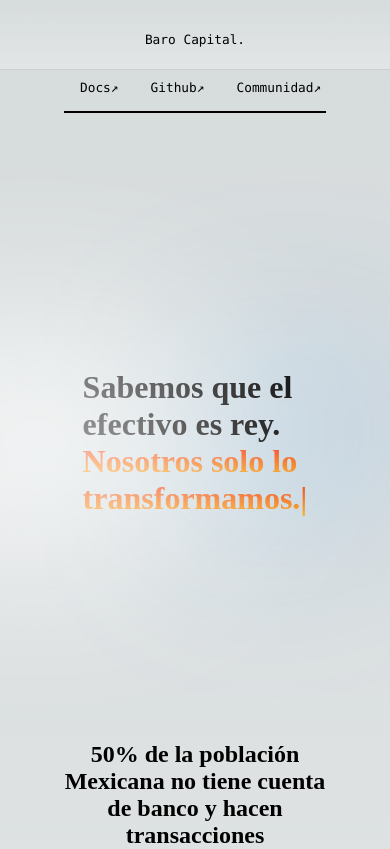
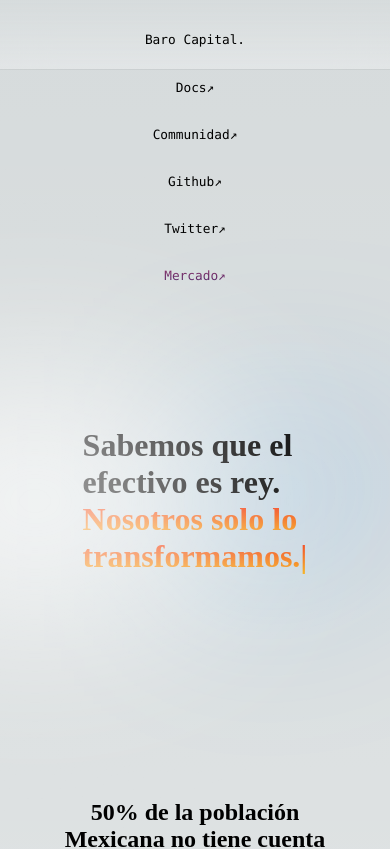
Before and after one commit to barocapital/baro-landing-page, a Next.js app: page / in a window 390 px wide. Shown: the top 849 px of the page. Built offline with nearby package versions, Linux system fonts and the light colour scheme.

Commit message:
agrege el link a el shopify y twitter, el boton a la web app para mintear, y arregle errores cosmeticos en nuestros nombres

```diff
--- a/pages/index.js
+++ b/pages/index.js
@@ -19,8 +19,10 @@ export default function Home() {
         <div className={styles.description}>
           <p>Baro Capital.</p>
           <a target="_blank" rel='noreferrer' href='https://baro-capital-docs-defi.vercel.app/'>Docs↗</a>
+          <a target="_blank" rel='noreferrer' href='https://discord.gg/aWvVwryA2P'>Communidad↗</a>
           <a target="_blank" rel='noreferrer' href='https://github.com/barocapital'>Github↗</a>
-          <a target="_blank" rel='noreferrer' href='https://discord.gg/aWvVwryA2P'>Communidad↗</a>
+          <a target="_blank" rel='noreferrer' href='https://twitter.com/baro_capital'>Twitter↗</a>
+          <a className={styles.marketplacetext} target="_blank" rel='noreferrer' href='https://baro-capital-marketplace.myshopify.com/'>Mercado↗</a>
         </div>
 
         <div className={styles.oneliner}>
@@ -41,7 +43,7 @@ export default function Home() {
           </div>
         </div>
         <h2 className={styles.subtext}>50% de la población Mexicana no tiene cuenta de banco y hacen transacciones principalmente en efectivo. Nuestra misión es incrementar la inclusión financiera a través de una cryptomoneda estable ligada al Peso Mexicano, <span className={styles.gradienttext}>$BARO.</span></h2>
-
+       <a target="_blank" rel='noreferrer' href="https://test-d9i13o2qr-irwingtello.vercel.app/"><button className={styles.card}>Unete a nuestra mision y MINTEA tu dominio .baro</button></a>
         <div className={styles.demo}>
           <div className={styles.center}>
             <h1 className={styles.center}>No necesitamos cuentas bancarias, necesitamos hacer pagos rápidos, seguros y privados.</h1>
--- a/styles/Home.module.css
+++ b/styles/Home.module.css
@@ -41,6 +41,15 @@
 .gradienttext {
   background: -webkit-linear-gradient(#f12711, #f5af19);
   -webkit-background-clip: text;
+   background-clip: text;
+  -webkit-text-fill-color: transparent;
+}
+
+
+.marketplacetext {
+  background: -webkit-linear-gradient(#c33764, #1d2671);
+  -webkit-background-clip: text;
+  background-clip: text;
   -webkit-text-fill-color: transparent;
 }
 
@@ -213,6 +222,9 @@
 
 /* Mobile */
 @media (max-width: 700px) {
+  .oneliner {
+    padding-top: 0rem;
+  }
   .content {
     padding: 4rem;
   }
@@ -226,9 +238,10 @@
 
   .gridfounders {
     grid-template-columns: 1fr;
-    margin-bottom: 120px;
+    margin-bottom: 0px;
     max-width: 320px;
     text-align: center;
+    width: var(--max-width);
   }
 
   .demovideo {
@@ -259,6 +272,10 @@
 
   .description {
     font-size: 0.8rem;
+    display: flex;
+    flex-flow: column;
+    flex-wrap: wrap;
+    border-bottom: none;
   }
 
   .description a {
@@ -302,6 +319,10 @@
     );
     z-index: 1;
   }
+
+  /* .marketplacetext {
+    display: none;
+  } */
 }
 
 /* Tablet and Smaller Desktop */
```
